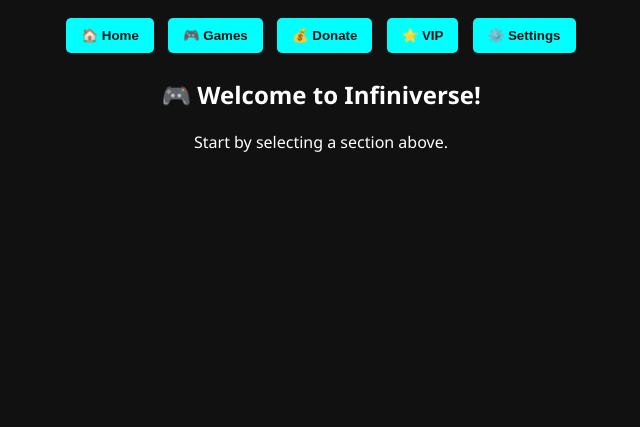
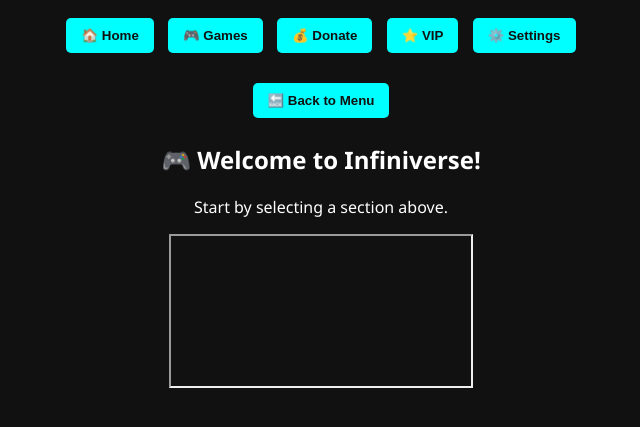
Before and after one commit to keylnrobertson619/infiniverse-host, a plain HTML site: page index.html in a window 1280 px wide. Shown: the part 131-558 px from the top of the page, without its empty margins (319-959 px from the left). Drawn offline with Linux system fonts and the light colour scheme.

Commit message:
Update index.html

```diff
--- a/index.html
+++ b/index.html
@@ -66,7 +66,7 @@
     <button onclick="showPage('vip')">⭐ VIP</button>
     <button onclick="showPage('settings')">⚙️ Settings</button>
   </div>
-
+  <button class="back-btn" onclick="goBack()">🔙 Back to Menu</button>
   <!-- Page Sections -->
   <div id="home" class="page">
     <h2>🎮 Welcome to Infiniverse!</h2>
@@ -100,7 +100,7 @@
     </label>
     <p>(Coming soon: chat filters, custom UI)</p>
   </div>
-
+  <iframe id="gameFrame"></iframe>
   <script>
     let points = parseInt(localStorage.getItem("points")) || 100;
     const correctVIP = "VIPFREE";
```
